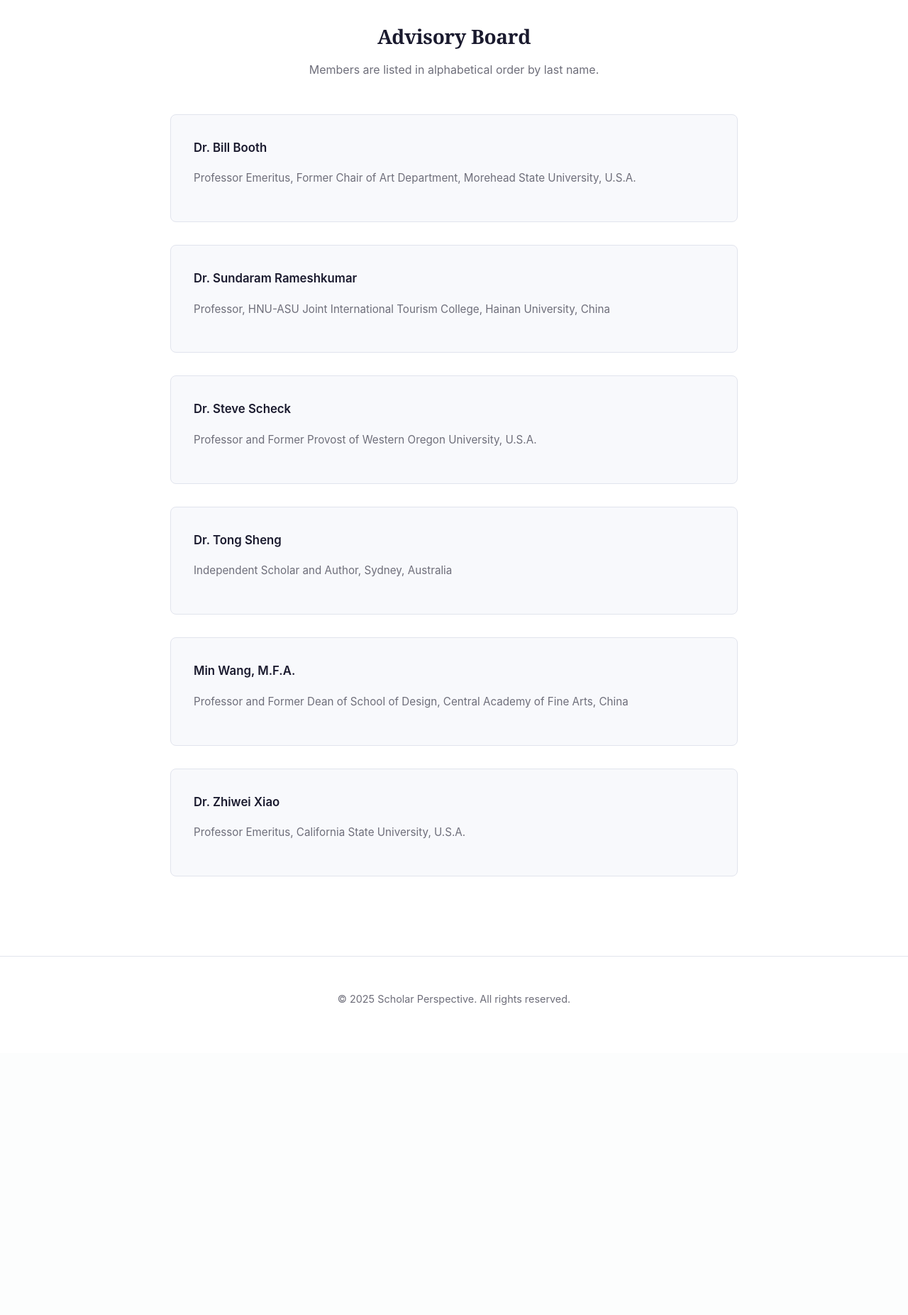
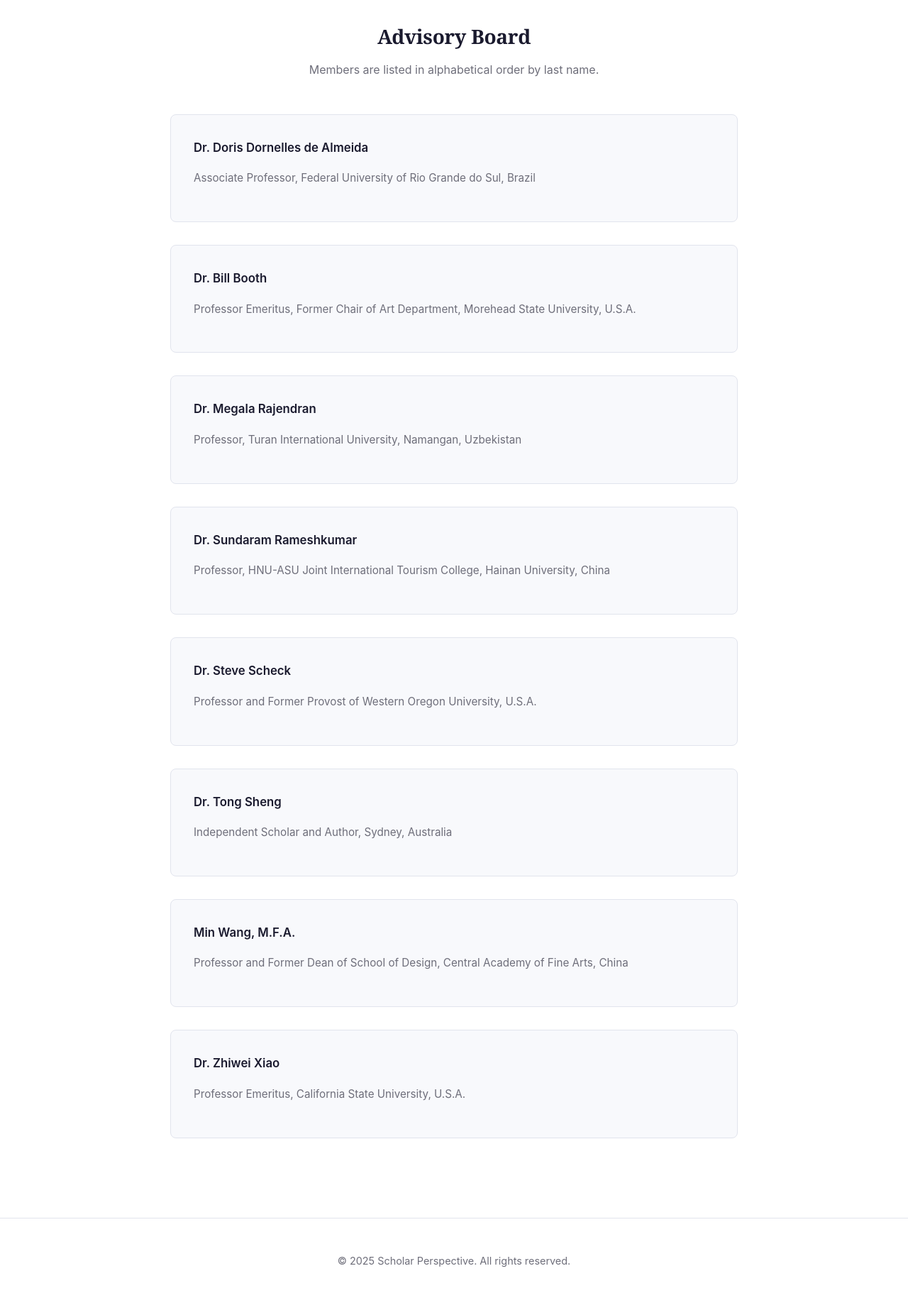
Before and after one commit to choikyo/ScholarPerspective, a Flask app: page /board in a window 1280 px wide. Shown: the part 135-1988 px from the top of the page at 71% size. Before the commit the page ends 1551 px from the top, so only its background shows below. Run offline with Flask 3, Linux system fonts and the light colour scheme.

Commit message:
Add Dr. Doris Dornelles de Almeida and Dr. Megala Rajendran to Advisory Board
Co-Authored-By: Claude Sonnet 4.6 <noreply@anthropic.com>

```diff
--- a/templates/board.html
+++ b/templates/board.html
@@ -9,8 +9,18 @@
 
     <div class="board-list">
         <div class="board-member">
+            <p class="member-name">Dr. Doris Dornelles de Almeida</p>
+            <p class="member-affiliation">Associate Professor, Federal University of Rio Grande do Sul, Brazil</p>
+        </div>
+
+        <div class="board-member">
             <p class="member-name">Dr. Bill Booth</p>
             <p class="member-affiliation">Professor Emeritus, Former Chair of Art Department, Morehead State University, U.S.A.</p>
+        </div>
+
+        <div class="board-member">
+            <p class="member-name">Dr. Megala Rajendran</p>
+            <p class="member-affiliation">Professor, Turan International University, Namangan, Uzbekistan</p>
         </div>
 
         <div class="board-member">
```
Also changed, not shown: CLAUDE.md (+1 -1 lines).
